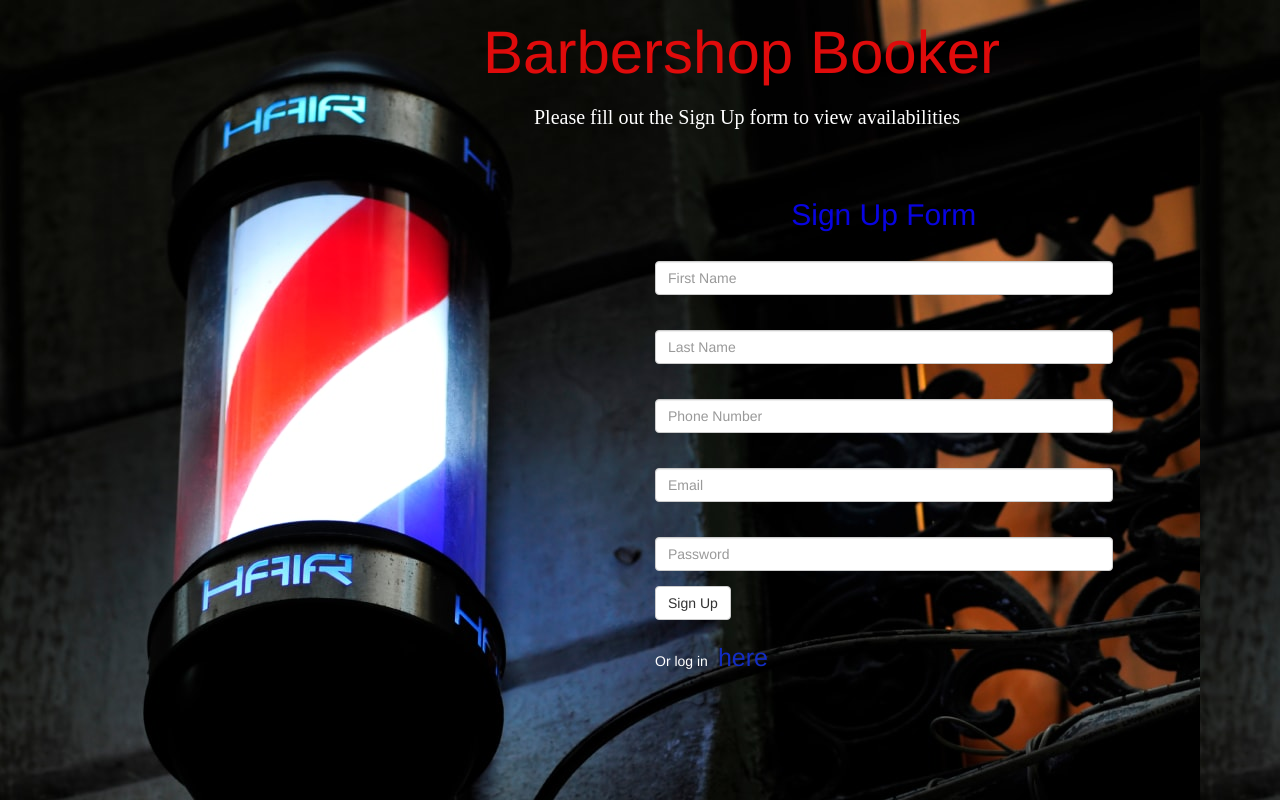
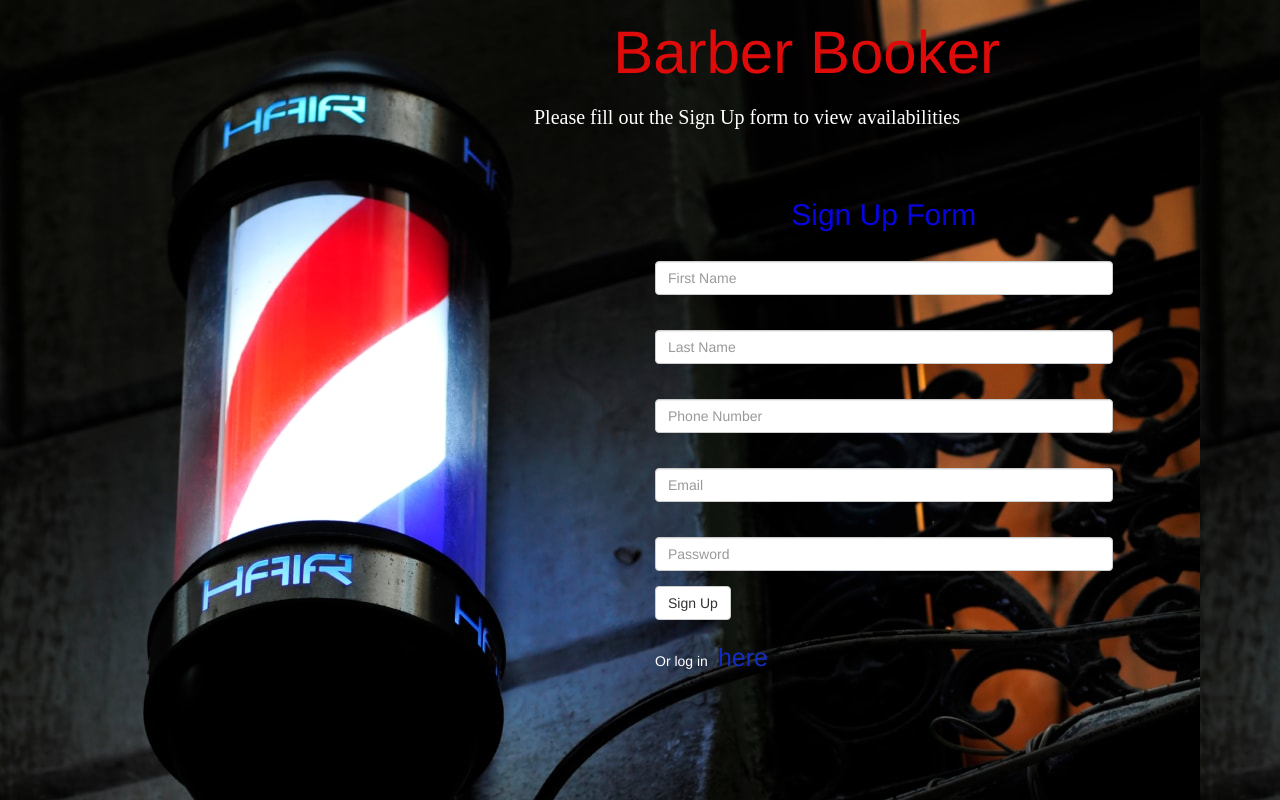
Before and after one commit to Afam-26/Barber-Scheduler, a website: page public/signup.html in a window 1280 px wide. Drawn offline with nearby package versions, Linux system fonts and the light colour scheme.

Commit message:
adding readme and updating signup

```diff
--- a/public/signup.html
+++ b/public/signup.html
@@ -11,7 +11,7 @@
 
 <body>
     <div class="welcome">
-      <h1>Barbershop Booker</h1>
+      <h1>Barber Booker</h1>
       <h3>Please fill out the Sign Up form to view availabilities<h3>
     </div>
   </div>
```
Also changed, not shown: README.md, public/assets/about.png (added), public/assets/login.png (added), public/assets/signup.png (added).
